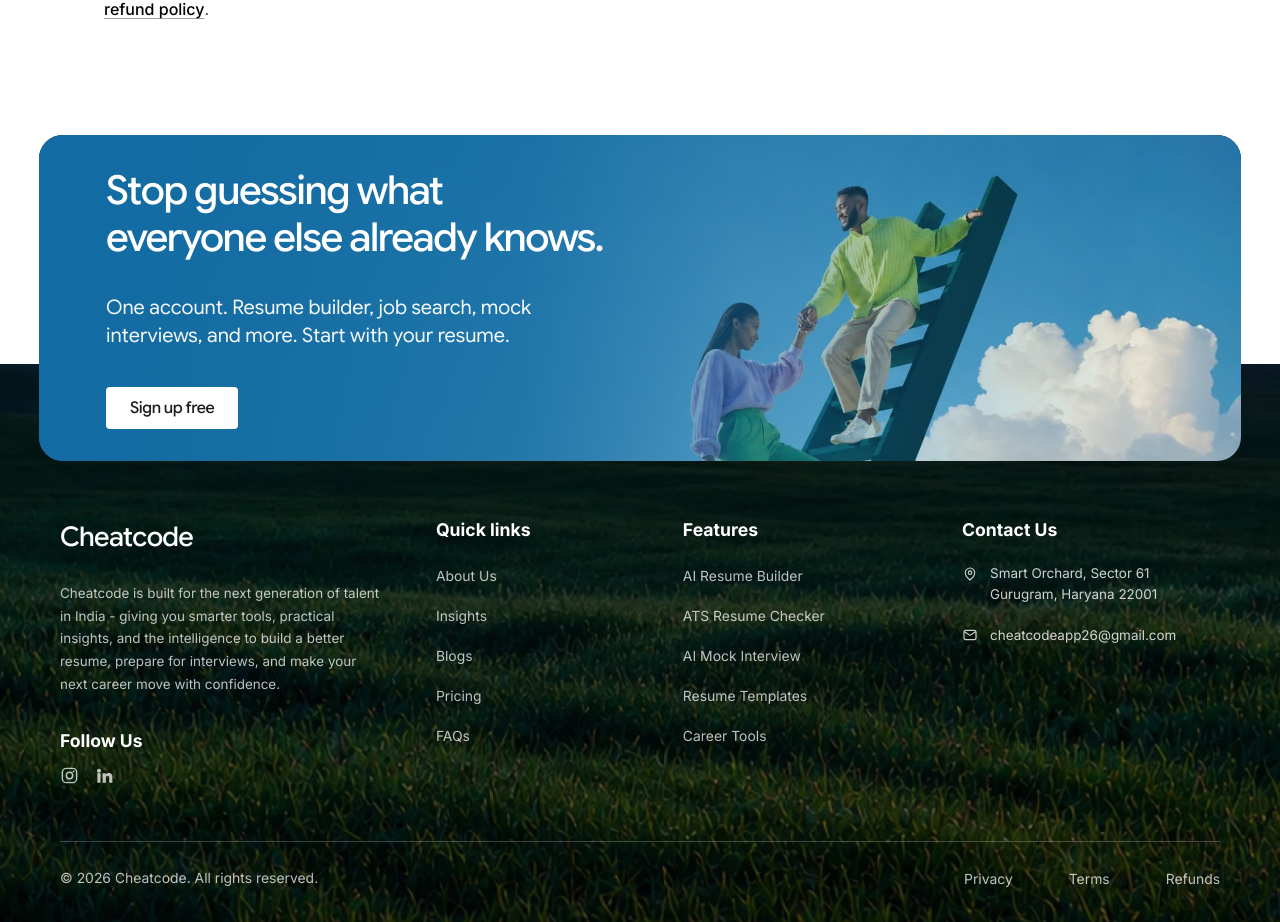
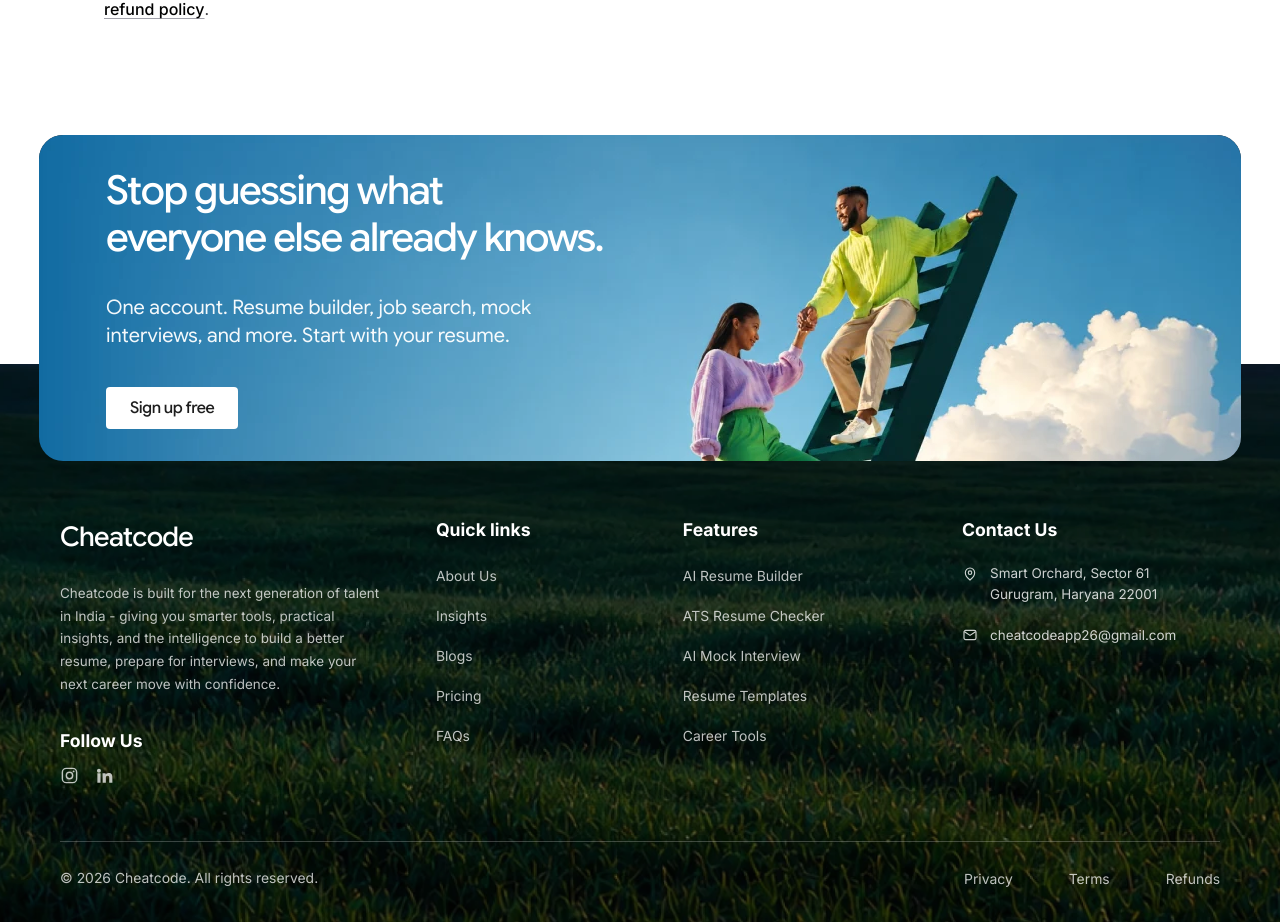
Before and after one commit to anandrajkushwaha/Cheatcode, a Next.js app: page /privacy in a window 1280 px wide. Shown: the part 5254-6176 px from the top of the page. Built offline with nearby package versions, Linux system fonts and the light colour scheme; no server answers.

Commit message:
sdfgdffhf

```diff
--- a/components/site/FooterBanner.tsx
+++ b/components/site/FooterBanner.tsx
@@ -17,11 +17,9 @@ import { useAuthStatus } from "./AuthLinks";
  * signed-in visitor sees it disappear on the next frame, which is the same
  * trade the header already makes.
  *
- * Two crops, one per layout. The phone crop is its own export — a near square
- * with the sky left open at the top for the words — so it needs no wash at
- * all; the words sit straight on the photograph. The wide crop is pure
- * photograph edge to edge, so the blue block the design shows on its left is
- * the overlay's job there and only there.
+ * Two crops, one per layout: a near-square export for phones, the wide one
+ * above `sm`. Neither carries an overlay — the words sit straight on the
+ * photograph, which is what the design asks for.
  */
 export function FooterBanner() {
   const status = useAuthStatus();
@@ -46,18 +44,6 @@ export function FooterBanner() {
             sizes="(min-width: 1242px) 1202px, 100vw"
             quality={90}
             className="hidden object-cover object-right sm:block"
-          />
-
-          {/* Wide crop only. It has to reach zero inside its own box: a
-              gradient that stops part-way and then ends leaves a vertical
-              seam exactly where the element does. */}
-          <div
-            aria-hidden="true"
-            className="absolute inset-0 hidden sm:block"
-            style={{
-              background:
-                "linear-gradient(to right, rgba(18,107,162,0.98) 0%, rgba(18,107,162,0.82) 40%, rgba(18,107,162,0.35) 70%, rgba(18,107,162,0) 100%)",
-            }}
           />
 
           {/* Top of the frame on a phone, where the export leaves the sky
```
